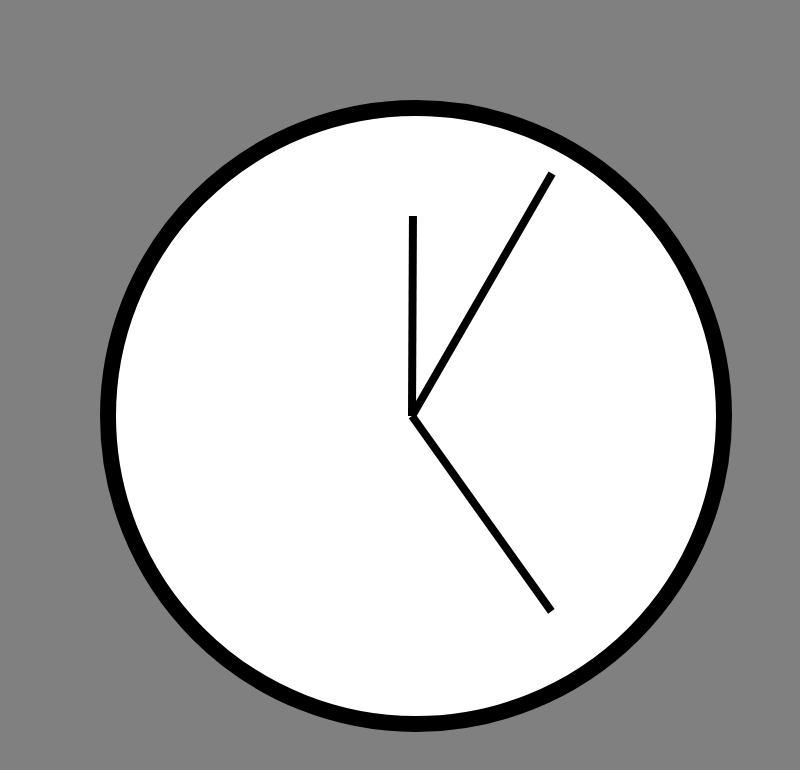
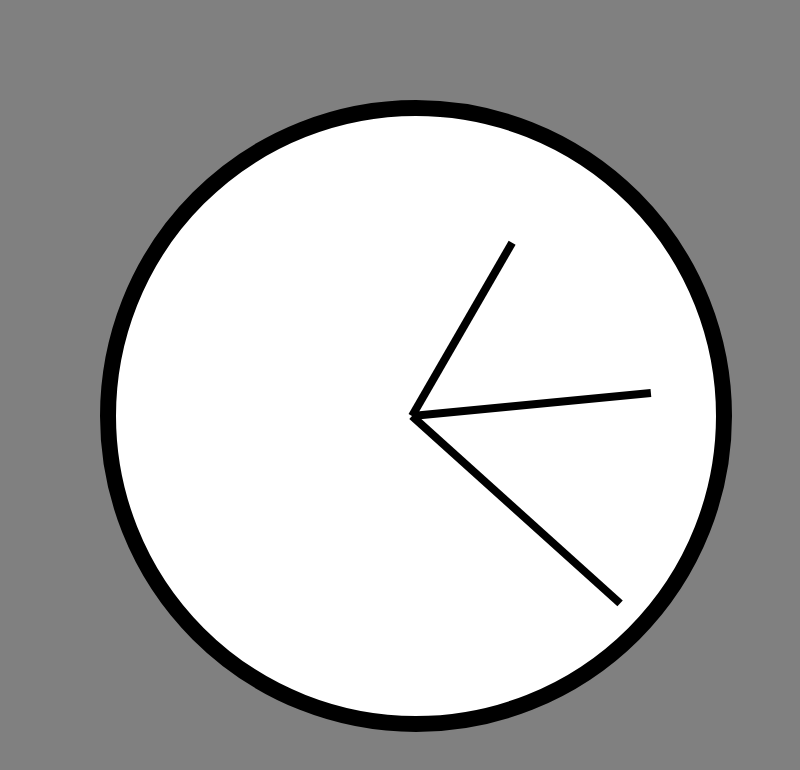
Before and after one commit to malee31/ElectronJS-Clock, an Electron app: page index.html in a window 800 px wide. Drawn offline with Linux system fonts and the light colour scheme.

Commit message:
TIME IS NOW CORRECTcd ElectronJS-Clock/!

```diff
--- a/scripts.js
+++ b/scripts.js
@@ -8,6 +8,6 @@ var min = now.getMinutes();
 var sec = now.getSeconds();
 
 
-hour.style.animationDelay = "" + (hr * -60) + "s";
-minute.style.animationDelay = "" + (min * -360) + "s";
-second.style.animationDelay = "" + (sec * -21600) + "s";
+hour.style.animationDelay = "" + (-hr * 3600) + "s";
+minute.style.animationDelay = "" + (-min * 60) + "s";
+second.style.animationDelay = "" + (-sec) + "s";
--- a/styles.css
+++ b/styles.css
@@ -26,7 +26,7 @@ body
 
 #hour
 {
-	animation-duration: 86400s;
+	animation-duration: 43200s;
 	height: min(25vw, 25vh);
 	top: calc(min(75vw, 75vh) / 2 - min(25vw, 25vh));
 }
```
